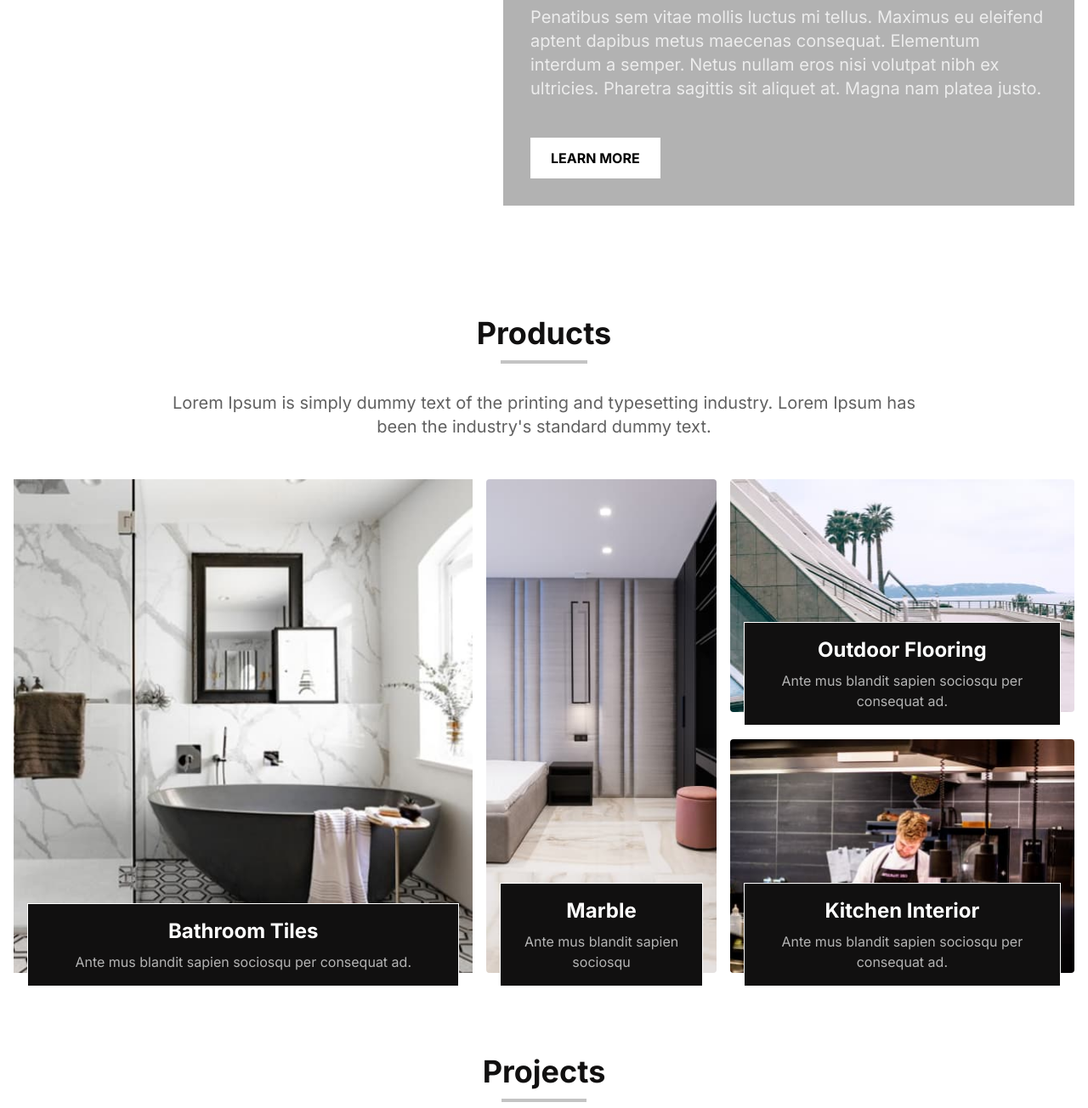
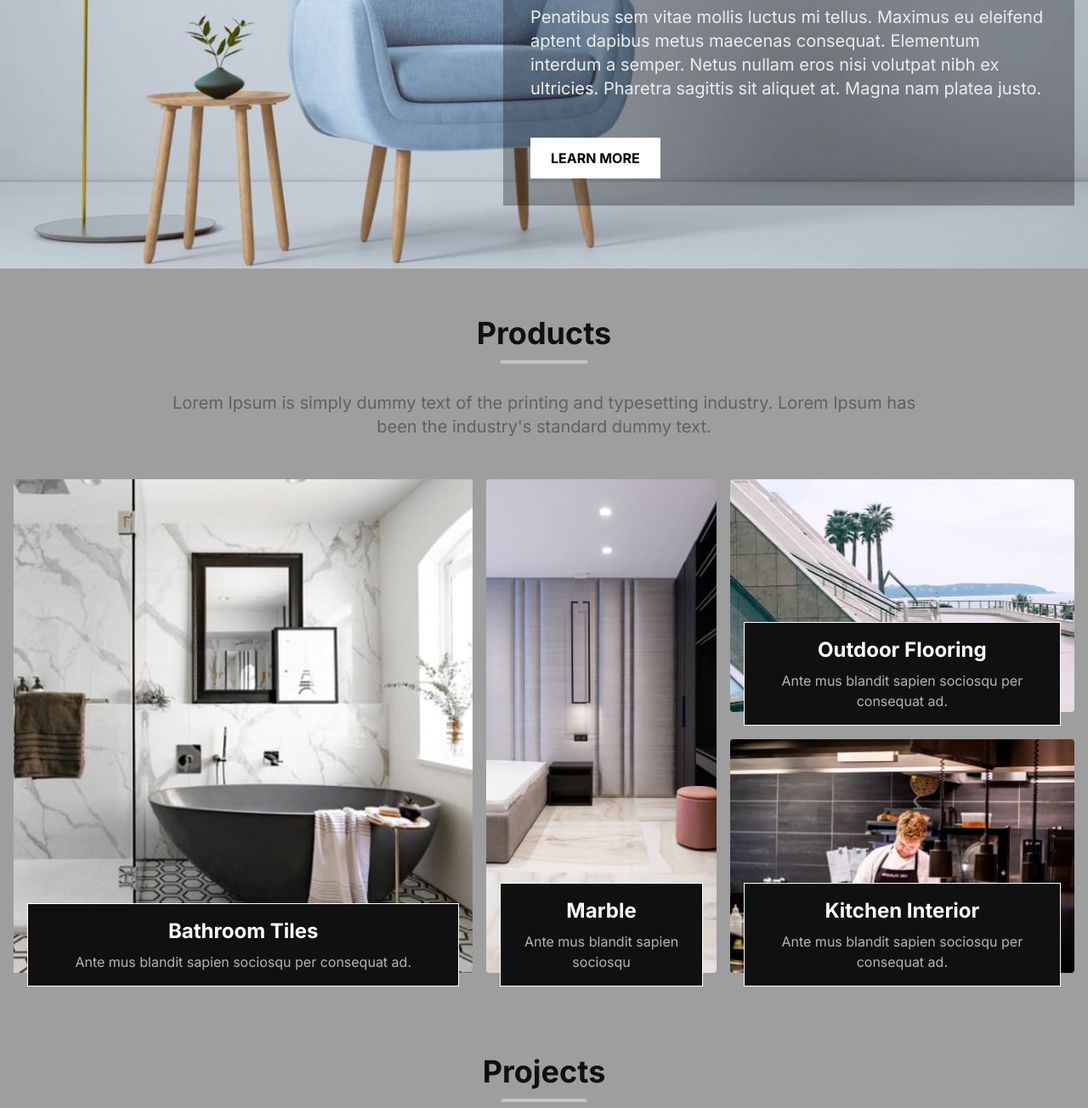
Before and after one commit to mathew997/fe-test-mathew, a plain HTML site: page index.html in a window 1280 px wide. Shown: the part 356-1660 px from the top of the page at 85% size. Drawn offline with Linux system fonts and the light colour scheme; the site is published under a folder, as on GitHub Pages, so addresses that start at the root find nothing.

Commit message:
Fix background image paths in CSS for banner and products sections

```diff
--- a/src/style.css
+++ b/src/style.css
@@ -14,20 +14,20 @@ html {
 }
 
 .banner {
-  background-image: url(/src/assets/banner.jpg);
+  background-image: url(../src/assets/banner.jpg);
   background-repeat: no-repeat;
   background-size: cover;
 }
 
 .products {
-  background-image: url(/src/assets/pattern.svg);
+  background-image: url(../src/assets/pattern.svg);
   background-repeat: no-repeat;
   background-size: cover;
   background-clip: padding-box;
 }
 
 .projects {
-  background-image: url(/src/assets/pattern_2.svg);
+  background-image: url(../src/assets/pattern_2.svg);
   background-repeat: no-repeat;
   background-size: cover;
 }
```
